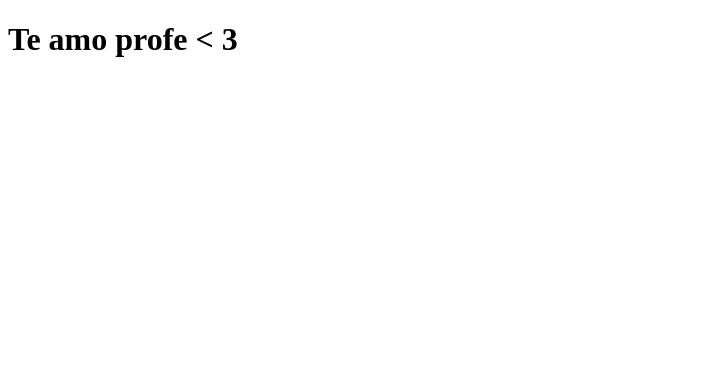
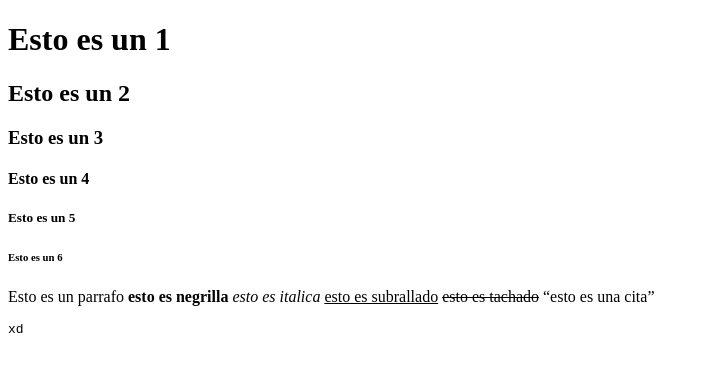
Before and after one commit to cmartinezuao/webg1, a plain HTML site: page bustamante.html in a window 1280 px wide. Shown: the whole page, without its empty margins (0-709 px from the left). Drawn offline with Linux system fonts and the light colour scheme.

Commit message:
tercer commit

```diff
--- a/bustamante.html
+++ b/bustamante.html
@@ -2,11 +2,17 @@
 <html lang="en">
 <head>
     <meta charset="UTF-8">
-    <meta http-equiv="X-UA-Compatible" content="IE=edge">
-    <meta name="viewport" content="width=device-width, initial-scale=1.0">
-    <title>paginita</title>
+    <title>PAGINA HTML</title>
 </head>
 <body>
-    <h1>Te amo profe  &#60 3</h1>
+    <h1> Esto es un 1 </h1>
+    <h2> Esto es un 2 </h2>
+    <h3> Esto es un 3 </h3>
+    <h4> Esto es un 4 </h4>
+    <h5> Esto es un 5 </h5>
+    <h6> Esto es un 6 </h6>
+
+    <p>Esto es un parrafo <b>esto es negrilla</b> <i>esto es italica</i> <u>esto es subrallado</u> <s>esto es tachado</s> <q>esto es una cita</q></p><pre>xd</pre>
+
 </body>
 </html>
```
